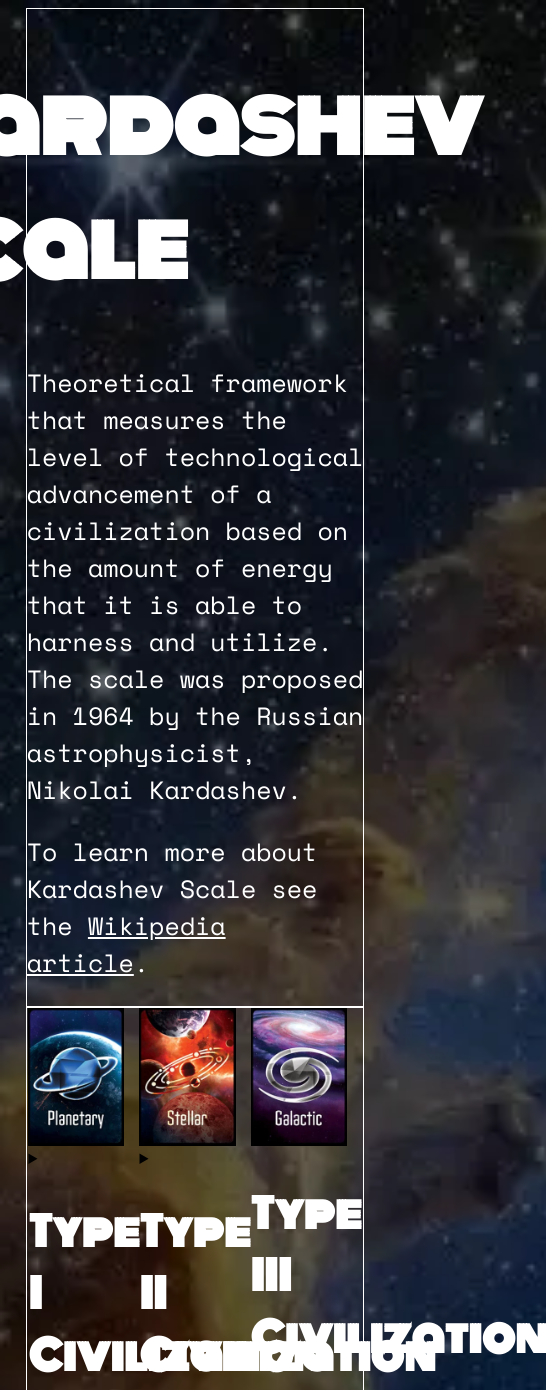
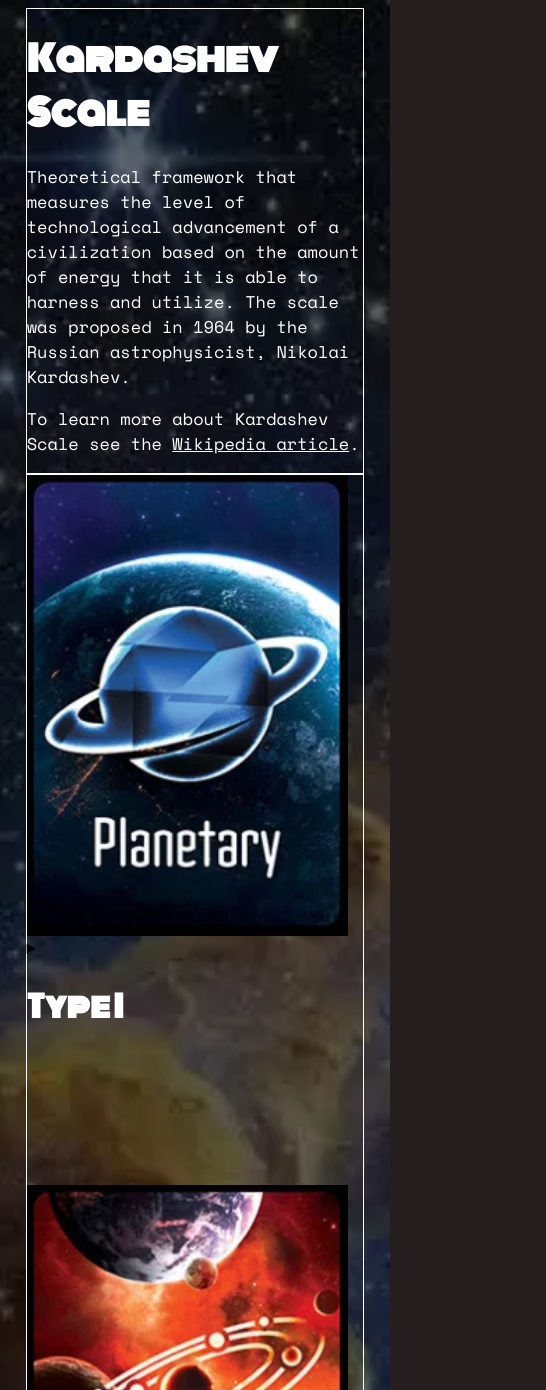
Before and after one commit to sarahkuss/kardashev-scale, a website: page index.html in a window 390 px wide. Shown: the top 1390 px of the page, 546 px wide, since content can reach past the window. Drawn offline with nearby package versions, Linux system fonts and the light colour scheme.

Commit message:
updated CSS, HTML, and README

```diff
--- a/index.html
+++ b/index.html
@@ -21,7 +21,7 @@
         <img src="./src/images/type1.webp" alt="type 1">
 
         <details>
-        <summary><h2>Type I Civilization</h2></summary>
+        <summary><h2>Type I</h2></summary>
         <p> A civilization that is able to harness and utilize all the energy available on its own planet. This would require the ability to harness energy from sources such as wind, water, and solar power.</p>
         </details>
 
@@ -34,7 +34,7 @@
         <img src="./src/images/type2.webp" alt="type 2">
 
         <details>
-        <summary><h2>Type II Civilization</h2></summary>
+        <summary><h2>Type II</h2></summary>
         <p>A civilization that is able to harness and utilize all the energy emitted by its own star. This would require the ability to build a Dyson sphere, a hypothetical megastructure that surrounds a star and captures its energy output.</p>
       </details>
 
@@ -45,7 +45,7 @@
     <div>
       <figure>
         <img src="./src/images/type3.webp" alt="type 3">
-        <h2>Type III Civilization</h2>
+        <h2>Type III</h2>
         <p>A civilization that is able to harness and utilize all the energy available in its own galaxy. This would require the ability to build a Dyson swarm, a hypothetical megastructure made up of a large number of interconnected Dyson spheres.</p>
       </figure>
 
@@ -58,7 +58,7 @@
   </section>
 
   <footer>
-    <p><small>©2023 Sarah Kuss</small></p>
+    <p><small>©<script>document.write(new Date().getFullYear())</script> Sarah Kuss</small></p>
 
   </footer>
 </body>
--- a/src/styles/index.css
+++ b/src/styles/index.css
@@ -33,11 +33,11 @@ a:hover {
 h1 {
   display: flex;
   justify-content: center;
-  font-size: 80px;
+  font-size: clamp(35px, 4vw, 80px);
 }
 
 h2 {
-  font-size: 40px;
+  font-size: clamp(30px, 4vw, 50px);
 }
 
 main, section, footer {
@@ -47,7 +47,7 @@ main, section, footer {
 }
 
 p {
-  font-size: 25px;
+  font-size: clamp(17px, 4vw, 23px);
   font-family: 'Space Mono', monospace;
 }
 
@@ -77,6 +77,20 @@ section.container figure img:hover {
   filter: drop-shadow(10px 10px 30px rgba(255, 255, 255, 0.2));
 }
 
+@media (max-width: 760px) {
+  section.container {
+    flex-direction: column;
+  }
+
+  section.container div {
+    width: 100%;
+    margin-bottom: 130px;
+  }
+  section.container figure img:hover {
+    transform: scale(1);
+  }
+}
+
 section.container figure summary {
   cursor: pointer;
 }
```
Also changed, not shown: README.md (added), 1 other file.
